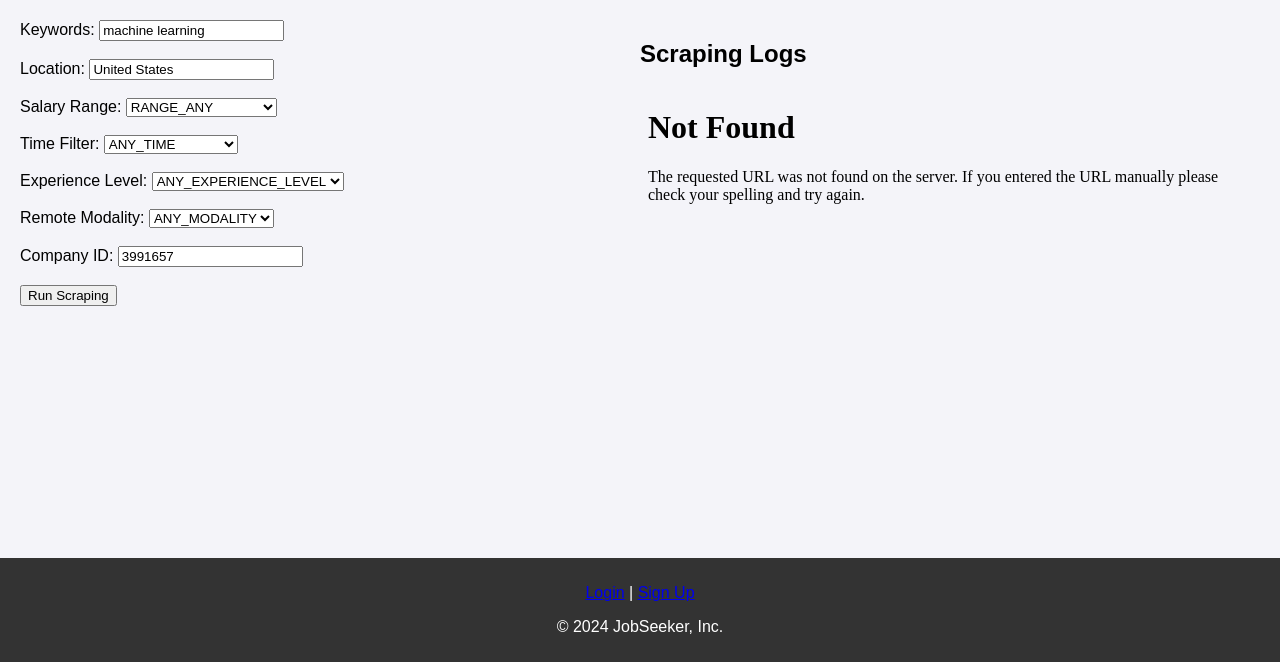
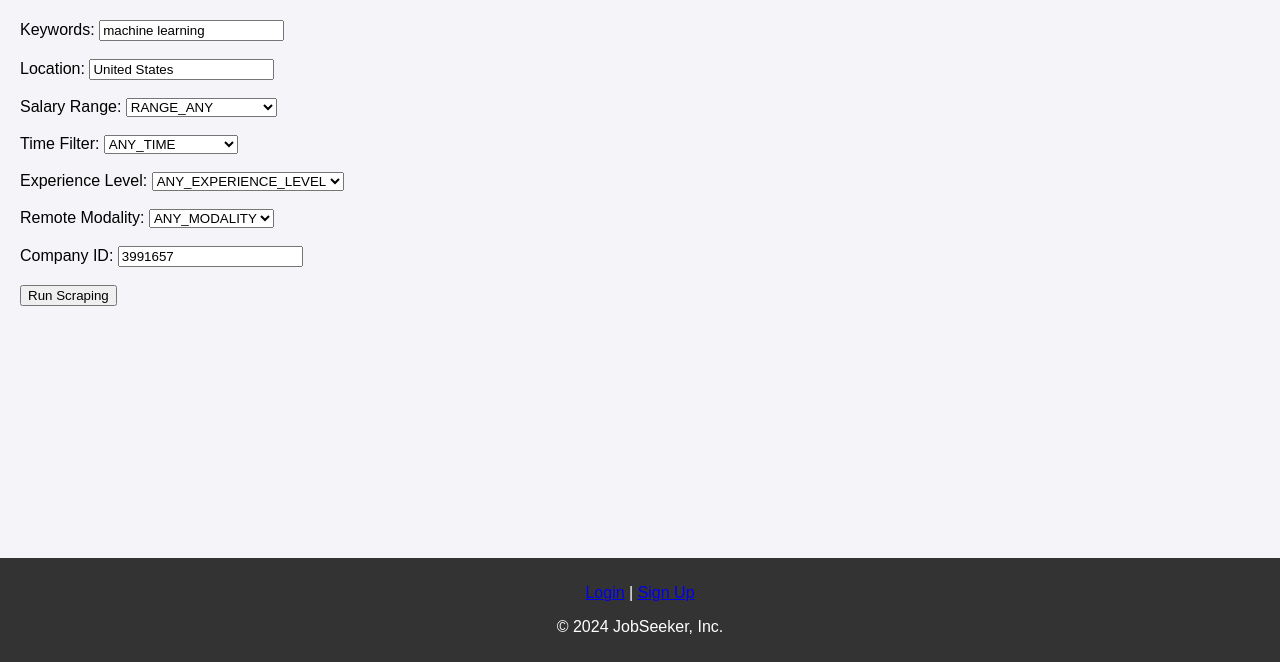
Before and after one commit to patriciomassaro/JobSeeker, a Flask app: page /job_scrape/ in a window 1280 px wide. Shown: the part 138-800 px from the top of the page. Run offline with Flask 3, Linux system fonts and the light colour scheme.

Commit message:
chore: Remove unnecessary documentation files and unused code

```diff
--- a/jobseeker/frontend/templates/job_scrape/scrape.html
+++ b/jobseeker/frontend/templates/job_scrape/scrape.html
@@ -17,7 +17,7 @@
 
 <div style="display: flex; justify-content: space-between;">
     <!-- Left side for filter selection -->
-    <div style="width: 50%;">
+    <div>
         <form action="{{ url_for('job_scrape.run') }}" method="post">
             <input type="hidden" id="logFilename" name="logFilename">  <!-- Ensure this is inside the form -->
             <label for="keywords">Keywords:</label>
@@ -60,16 +60,5 @@
             <input type="submit" value="Run Scraping">
         </form>
     </div>
-
-    <!-- Right side for logs -->
-    <div style="width: 50%;">
-        <h2>Scraping Logs</h2>
-        <iframe frameborder="0"
-            style='background: transparent; width: 100%; height: 100%;'
-            src="{{ url_for('job_scrape.log_stream', filename=log_filename) }}">
-        </iframe>
-            <!-- Logs will be displayed here -->
-        </div>
-    </div>
 </div>
 {% endblock %}
```
Also changed, not shown: README.md (added).
